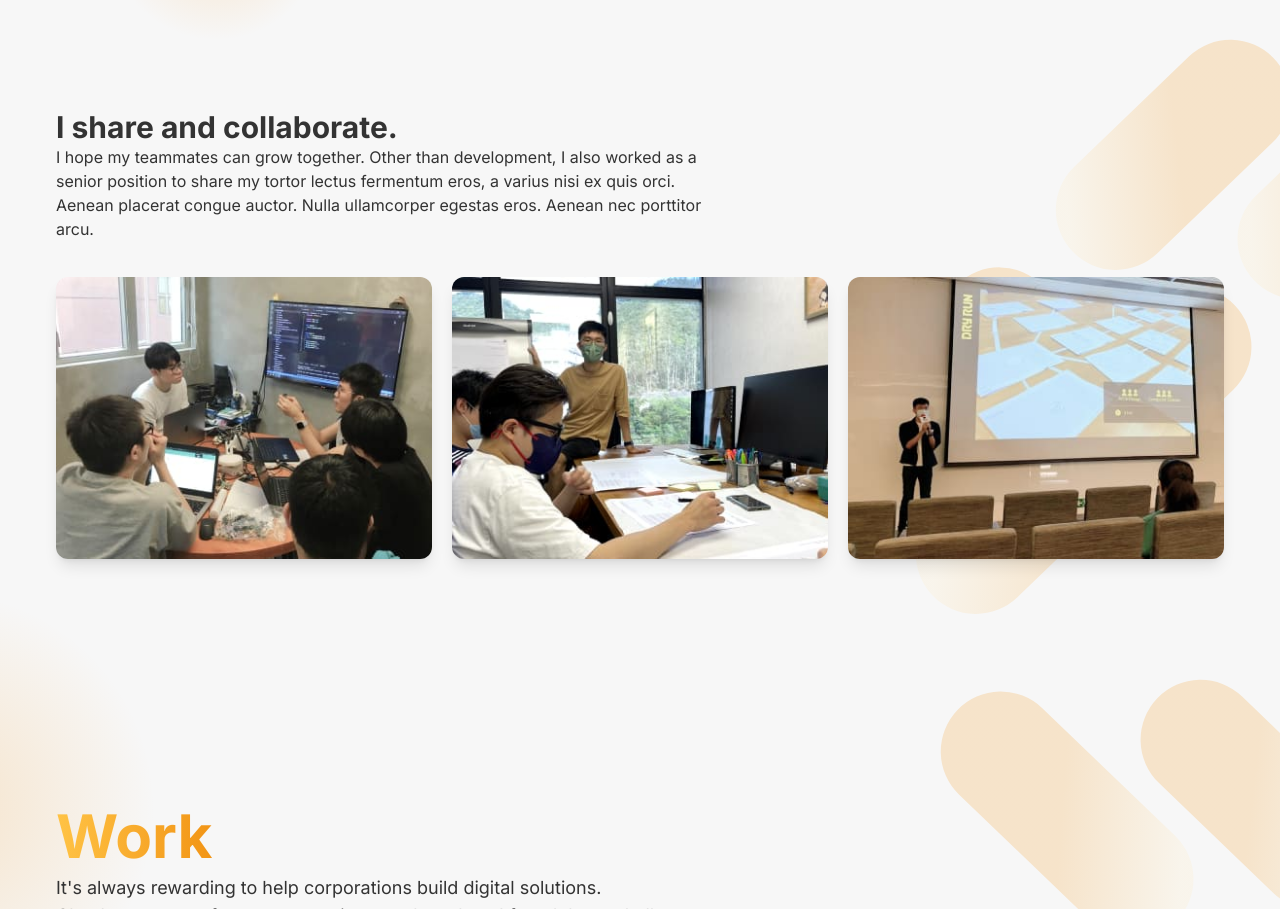
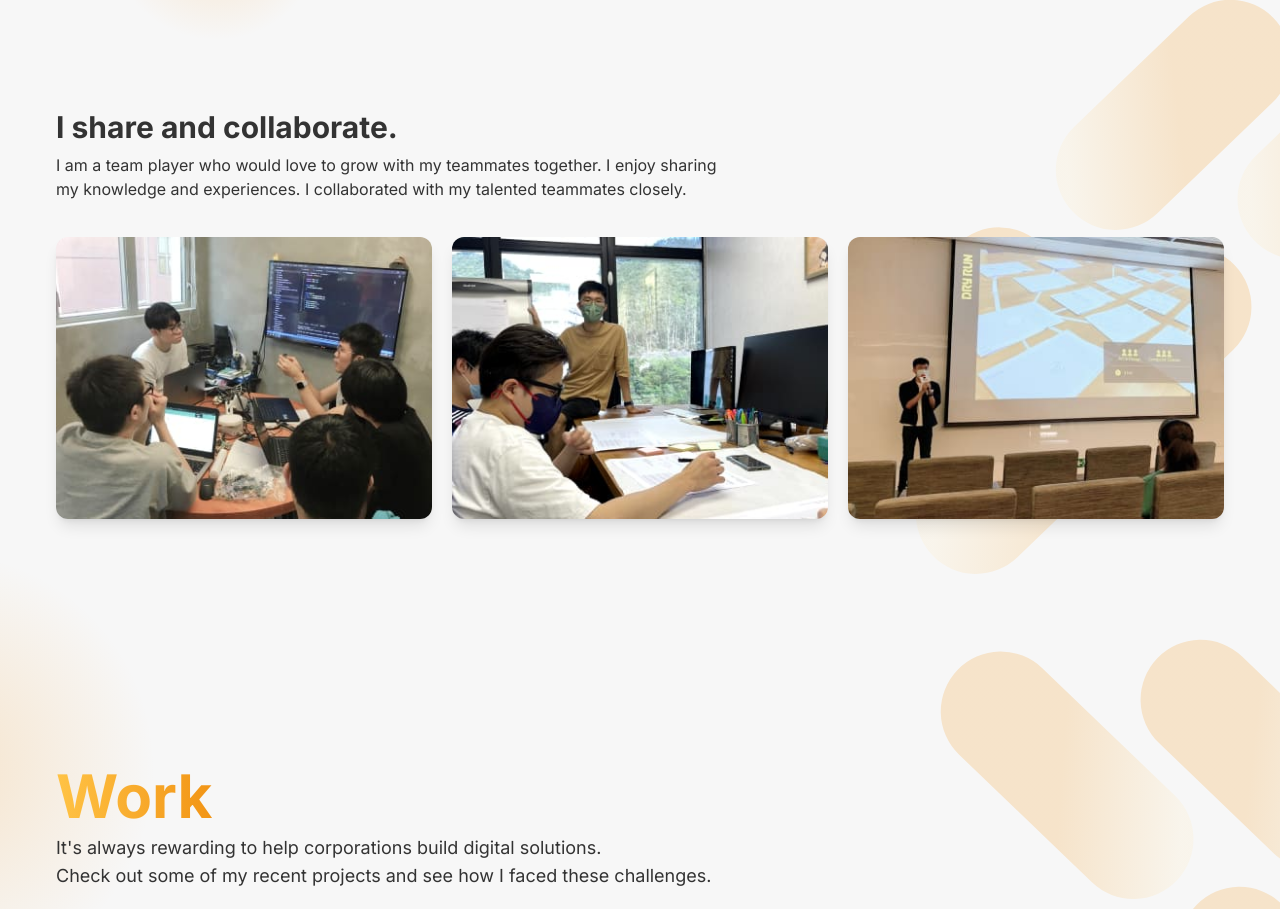
Before and after one commit to sintatfan/sintatfan-web, a Next.js app: page / in a window 1280 px wide. Shown: the part 2201-3110 px from the top of the page. Built offline with nearby package versions, Linux system fonts and the light colour scheme.

Commit message:
About - update Share & Collaborate content

```diff
--- a/components/home/about_share.jsx
+++ b/components/home/about_share.jsx
@@ -10,8 +10,8 @@ export default function SubsectionShare() {
     return (
         <div className="mb-24 relative">
             <div className="max-w-2xl mb-9">
-                <h3 className="h3">I share and collaborate.</h3>
-                <p>I hope my teammates can grow together. Other than development, I also worked as a senior position to share my tortor lectus fermentum eros, a varius nisi ex quis orci. Aenean placerat congue auctor. Nulla ullamcorper egestas eros. Aenean nec porttitor arcu.</p>
+                <h3 className="h3 mb-2">I share and collaborate.</h3>
+                <p>I am a team player who would love to grow with my teammates together. I enjoy sharing my knowledge and experiences. I collaborated with my talented teammates closely.</p>
             </div>
             <Gallery photos={photos} />
 
```
